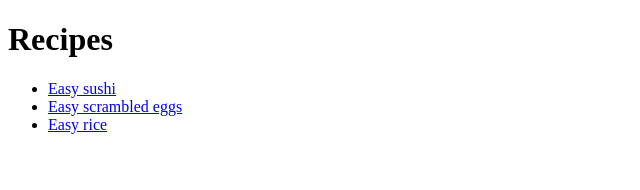
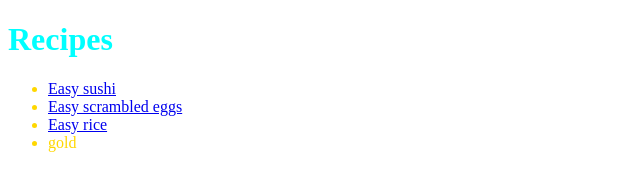
Before and after one commit to lgalindorl/odin-recipes, a plain HTML site: page index.html in a window 1280 px wide. Shown: the whole page, without its empty margins (0-640 px from the left). Drawn offline with Linux system fonts and the light colour scheme.

Commit message:
basic css file implemented and linked

```diff
--- a/index.html
+++ b/index.html
@@ -5,6 +5,7 @@
     <meta http-equiv="X-UA-Compatible" content="IE=edge">
     <meta name="viewport" content="width=device-width, initial-scale=1.0">
     <title>Recipes</title>
+    <link rel="stylesheet" href="./styles.css">
 </head>
 <body>
     <h1>Recipes</h1>
@@ -12,6 +13,7 @@
         <li><a href="./recipes/recipe.html"> Easy sushi </a></li>
         <li><a href="./recipes/eggs.html"> Easy scrambled eggs </a></li>
         <li><a href="./recipes/rice.html">Easy rice</a></li>
+        <li>gold</li>
 
     </ul>
 
--- /dev/null
+++ b/styles.css
@@ -0,0 +1,7 @@
+h1{
+    color:aqua;
+}
+
+li {
+    color: gold;
+}
```
